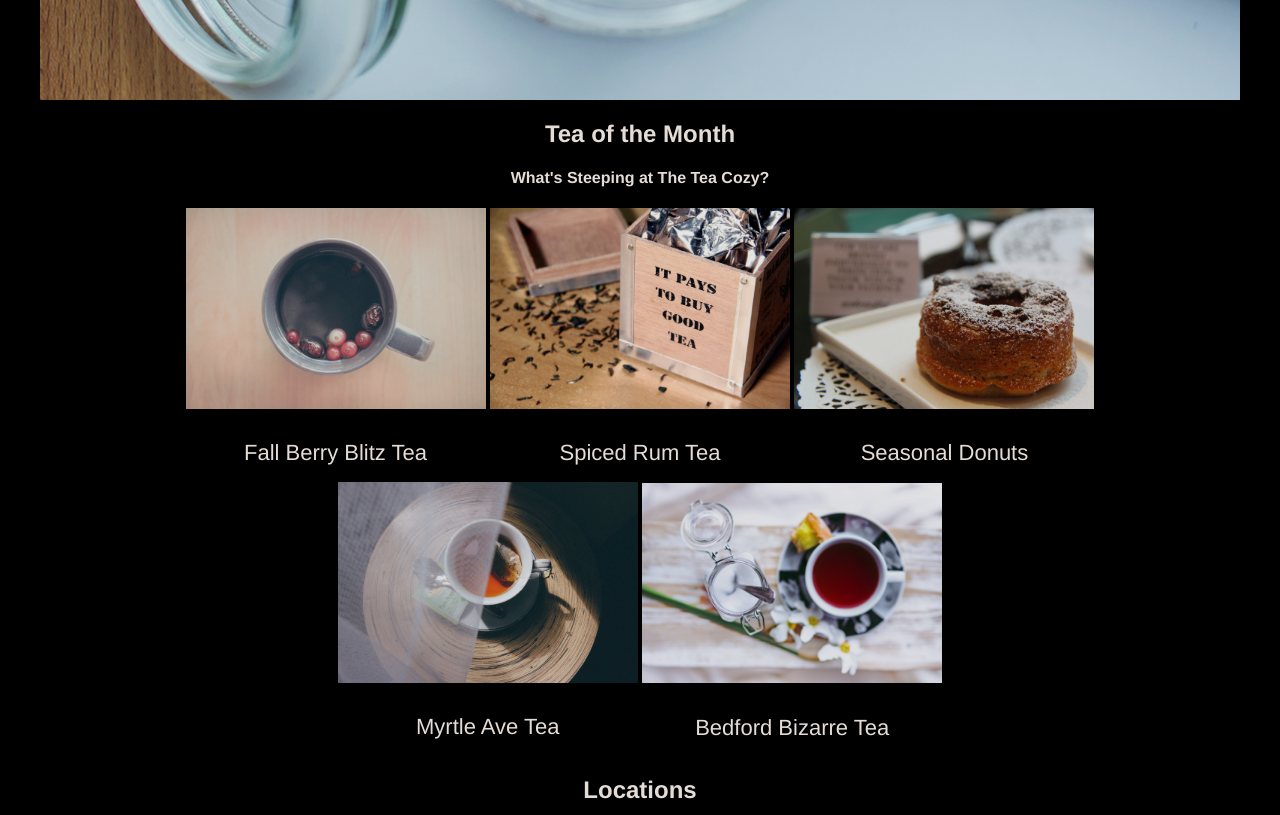
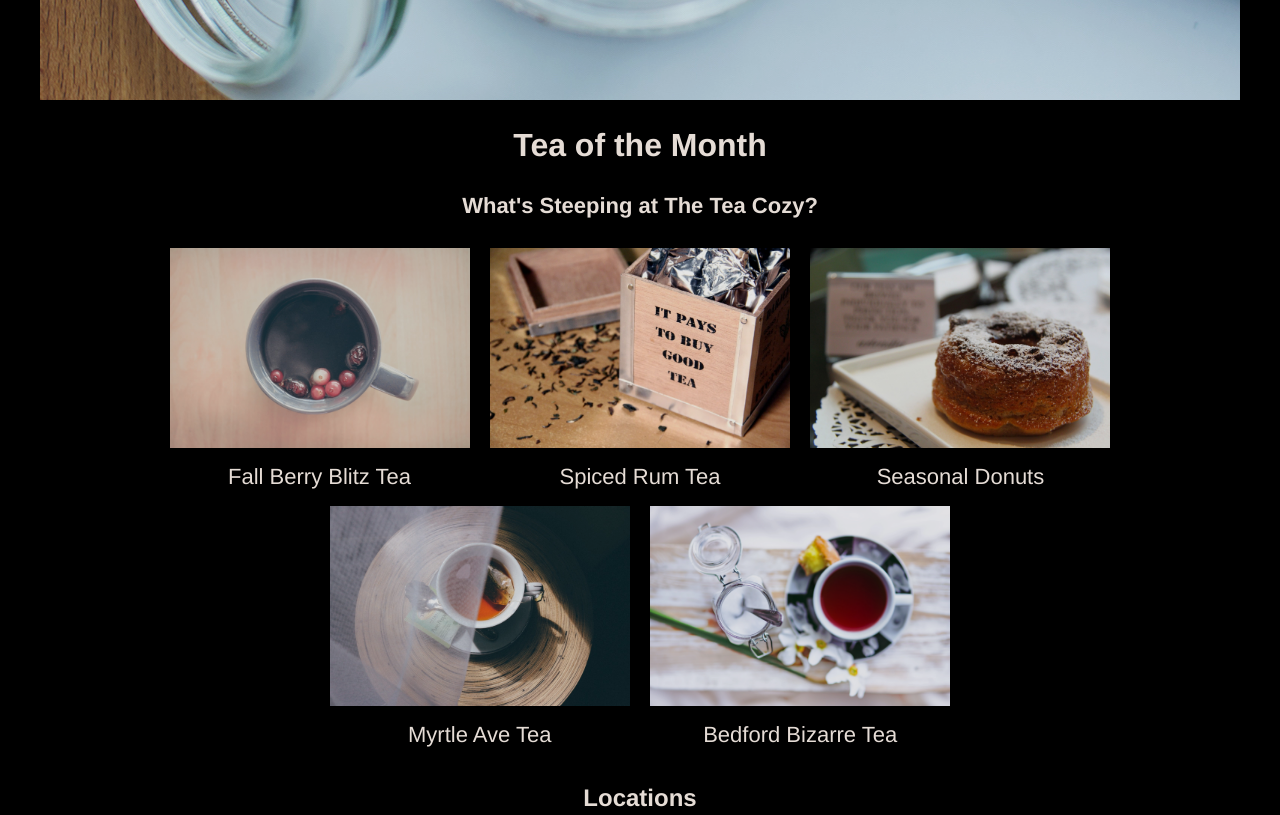
Before and after one commit to StanleyGM93/Tea-Cozy, a plain HTML site: page index.html in a window 1280 px wide. Shown: the part 600-1415 px from the top of the page. Drawn offline with Linux system fonts and the light colour scheme.

Commit message:
Finalised the featured tea section in large screen view

```diff
--- a/styles/featured_tea.css
+++ b/styles/featured_tea.css
@@ -1,13 +1,21 @@
 #featured_tea {
     max-width: 1000px;
     margin: 0 auto;
+}
+
+#featured_tea h2 {
+    font-size: 2rem;
+}
+
+#featured_tea h4{
+    font-size: 1.375rem;
 }
 
 .list_item {
     display: inline-flex;
     flex-direction: column-reverse;
     align-items: center;
-    gap: 1rem;
+    margin-inline: 0.5rem;
 }
 
 dt {
```
